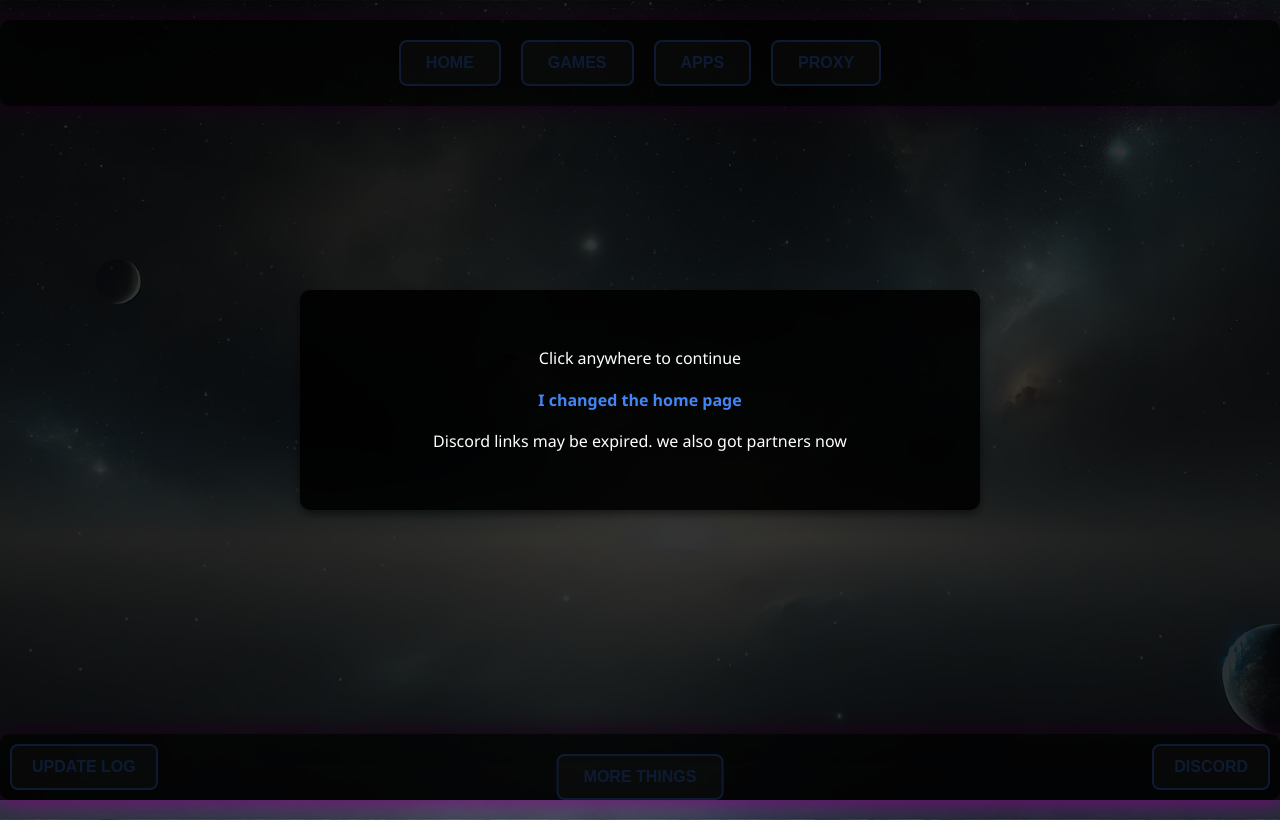
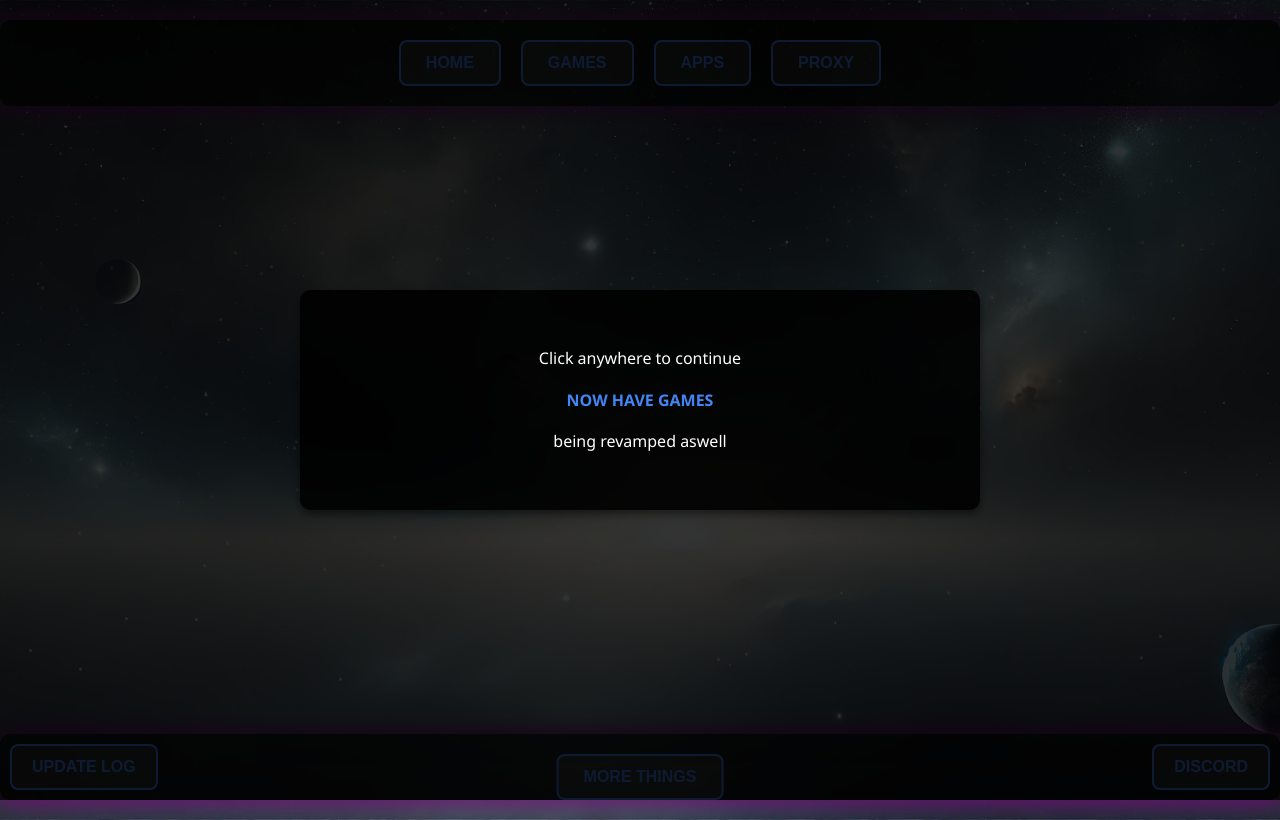
Before and after one commit to coltogdyuhg/icecubev1.github.io, a plain HTML site: page real-home.html in a window 1280 px wide. Drawn offline with Linux system fonts and the light colour scheme.

Commit message:
Add files via upload

```diff
--- a/real-home.html
+++ b/real-home.html
@@ -180,8 +180,8 @@
 <div class="background-overlay">
     <div class="popup-menu">
         <p>Click anywhere to continue</p>
-        <p style="color: #4285f4;"><strong>I changed the home page</strong></p>
-        <p>Discord links may be expired. we also got partners now</p>
+        <p style="color: #4285f4;"><strong>NOW HAVE GAMES</strong></p>
+        <p>being revamped aswell</p>
     </div>
 </div>
 
```
